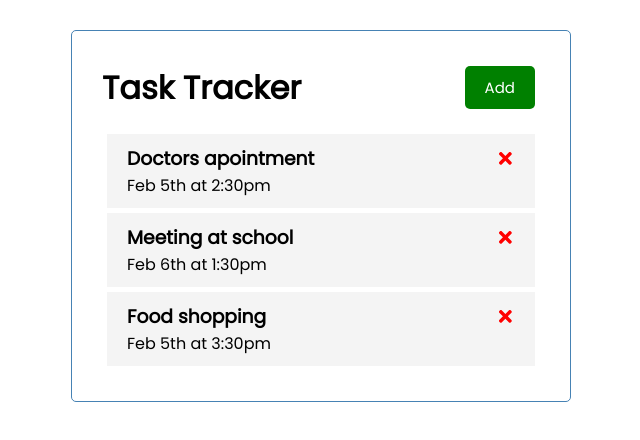
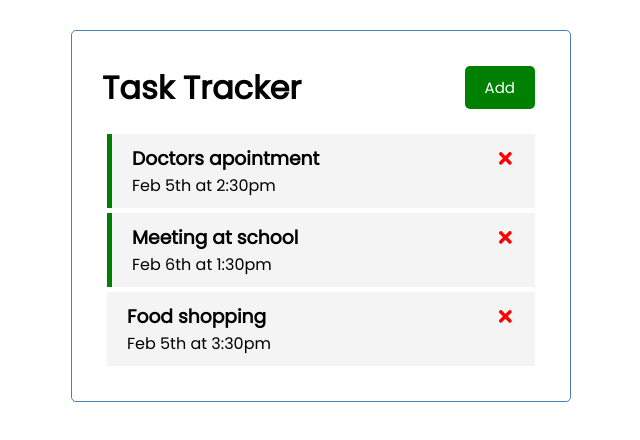
Before and after one commit to AliAlladin/LearnReact, a React (Create React App) app in the folder react-task-tracker/: page / in a window 1280 px wide. Shown: the top 440 px of the page, without its empty margins (319-959 px from the left). Built offline with nearby package versions, Linux system fonts and the light colour scheme.

Commit message:
Tasks can be marked byt double-clicking.

```diff
--- a/react-task-tracker/src/App.js
+++ b/react-task-tracker/src/App.js
@@ -30,10 +30,16 @@
     setTasks(tasks.filter((task) => task.id !== id))
   }
 
+  // Toggle reminder
+  function toggleReminder(id) {
+    setTasks(tasks.map((task) => task.id === id ? { ...task, reminder : !task.reminder } : task))
+
+  }
+
   return (
     <div className="container">
       <Header></Header>
-      {tasks.length > 0 ? <Tasks tasks={tasks} onDelete={deleteTask}></Tasks> : "No Tasks to show"}
+      {tasks.length > 0 ? <Tasks tasks={tasks} onDelete={deleteTask} onToggle={toggleReminder}></Tasks> : "No Tasks to show"}
     </div>
 
   );
--- a/react-task-tracker/src/components/Task.js
+++ b/react-task-tracker/src/components/Task.js
@@ -1,8 +1,8 @@
 import { FaTimes} from 'react-icons/fa'
 
-const Task = ({task, onDelete}) => {
+const Task = ({task, onDelete, onToggle}) => {
     return (
-        <div className="task">
+        <div onDoubleClick = {() => onToggle(task.id)} className={`task ${task.reminder ? 'reminder' : ''}`}>
             <h3>
                 {task.text}
                 <FaTimes onClick = {() => onDelete(task.id)} style={{color:'red', cursor:'pointer'}} />
--- a/react-task-tracker/src/components/Tasks.js
+++ b/react-task-tracker/src/components/Tasks.js
@@ -1,13 +1,13 @@
 import Task from "./Task"
 
-const Tasks = ({tasks, onDelete}) => {
+const Tasks = ({ tasks, onDelete, onToggle }) => {
     return (
         <>
-          {
-              tasks.map((task) => (
-                  <Task onDelete = {onDelete} key={task.id} task={task}></Task>
-              ))
-          }
+            {
+                tasks.map((task) => (
+                    <Task onDelete={onDelete} onToggle={onToggle} key={task.id} task={task}></Task>
+                ))
+            }
         </>
     )
 }
```
